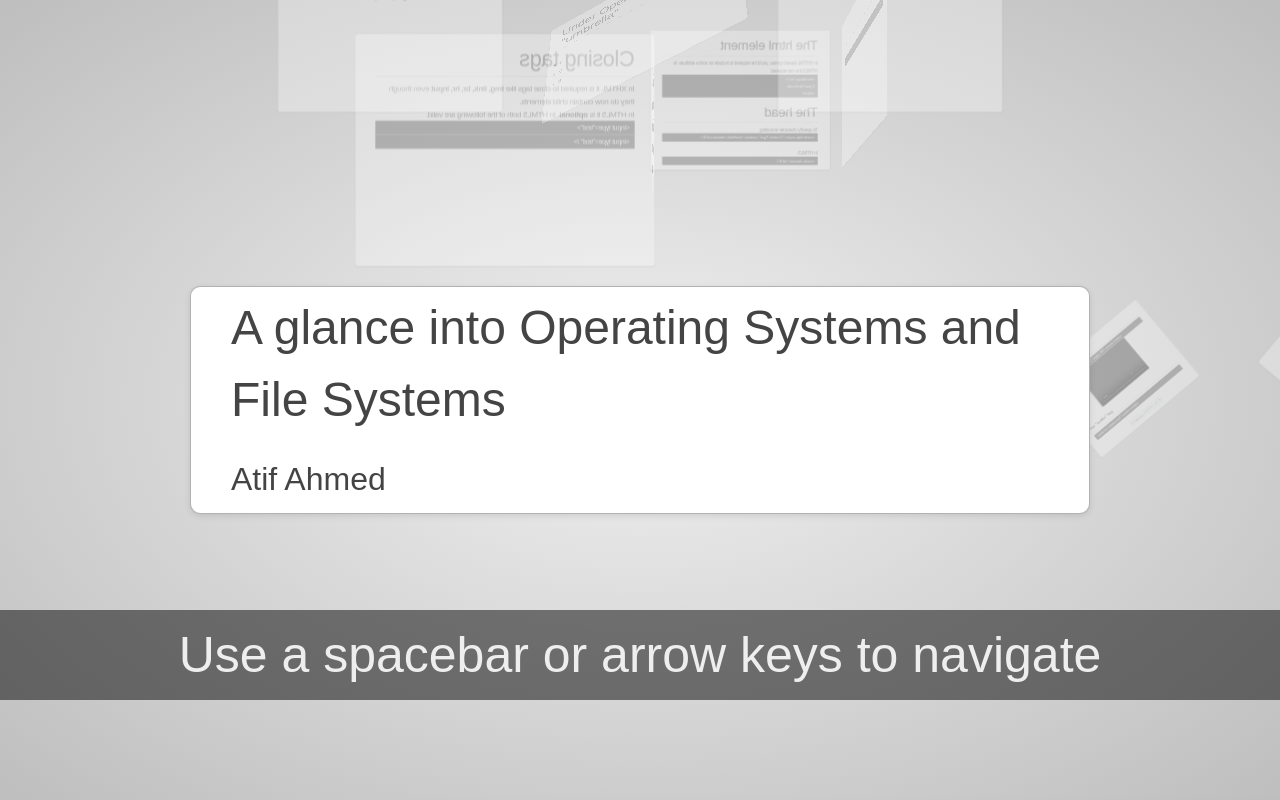
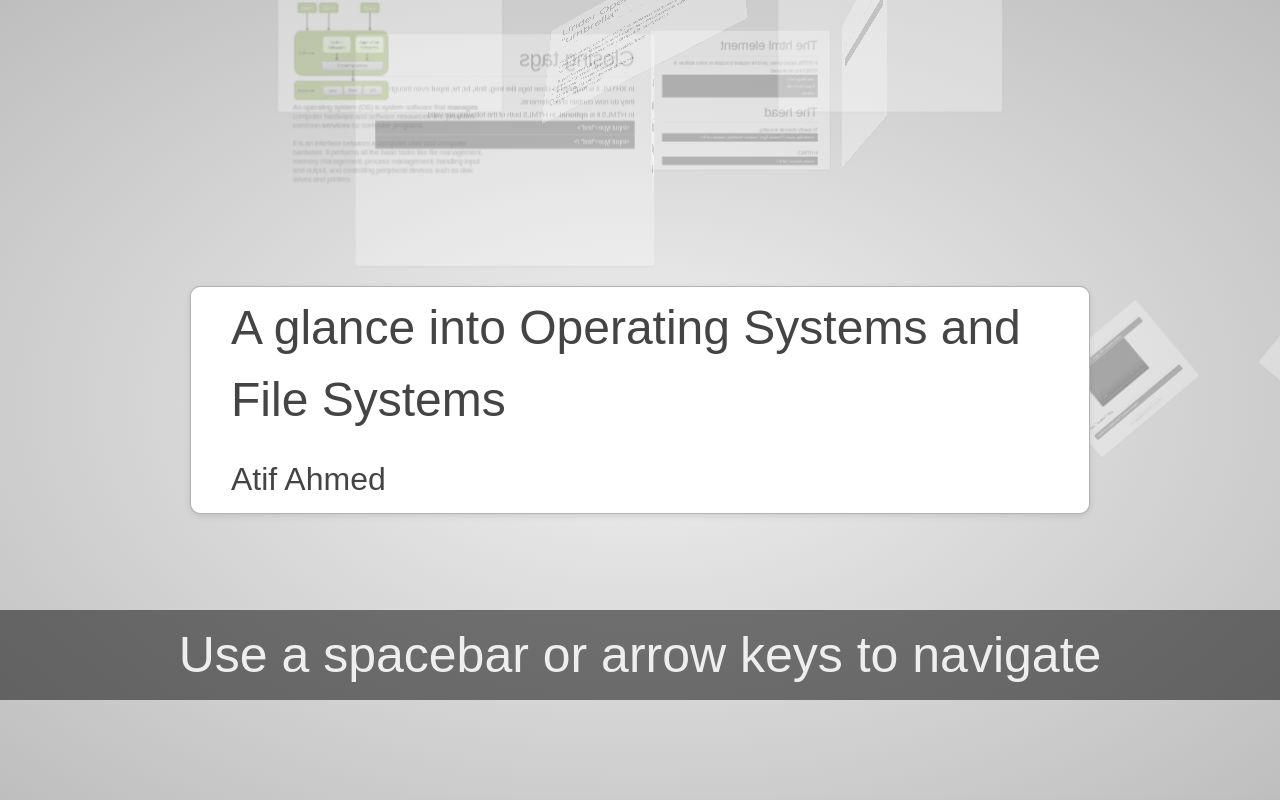
Before and after one commit to atif93/os-tutorial-basic, a plain HTML site: page index.html in a window 1280 px wide. Shown: the top 800 px of the page. Drawn offline with Linux system fonts and the light colour scheme; grey boxes are pictures that could not be loaded.

Commit message:
index updated

```diff
--- a/index.html
+++ b/index.html
@@ -31,25 +31,33 @@
 
     <div class="step slide" data-x="-1000" data-y="-1500">
         <h1>Overview</h1> <hr />
+        <p>An operating system (OS) is an interface between a computer user and computer hardware</p>
+        <br />
+        <img src="images/conceptual_view.jpg" style="height:400px"/>
         <p>An operating system (OS) is system software that <b>manages</b> computer hardware and software <b>resources</b> and <b>provides</b> common <b>services</b> for computer programs.</p>
         <br />
-        <p></p>
+        <p>It is an interface between a computer user and computer hardware. It performs all the basic tasks like file management, memory management, process management, handling input and output, and controlling peripheral devices such as disk drives and printers.</p>
         <br />
-        <p></p>
 
     </div>
+
 
      <div class="step" data-x="-10" data-y="-1700" data-rotate-x="10" data-rotate-y="10">
         <img src="images/umbrella.png" style="height:200px"/>
     </div>
     <div class="step slide" data-x="0" data-y="-1500" data-rotate-x="40" data-rotate-y="-30">
         <h1>Under Operating System's "umbrella"</h1> <hr /><br /><br />
+        <p>An operating system (OS) is system software that <b>manages</b> computer hardware and software <b>resources</b> and <b>provides</b> common <b>services</b> for computer programs.</p>
+        <br />
+        <p>It performs all the basic tasks like:
             <ul>
-                <li>e<br /><br /></li>
-                <li>d<br /><br /></li>
-                <li>d</li>
-              <!--   <video src="video.webm" controls></video> -->
+                <li>Memory management</li>
+                <li>Process management</li>
+                <li>Controlling peripheral devices</li>
+                <li>File management</li>
             </ul>
+        </p>
+        <br />
     </div>
 
     <div class="step slide" data-x="1000" data-y="-1500">
```
